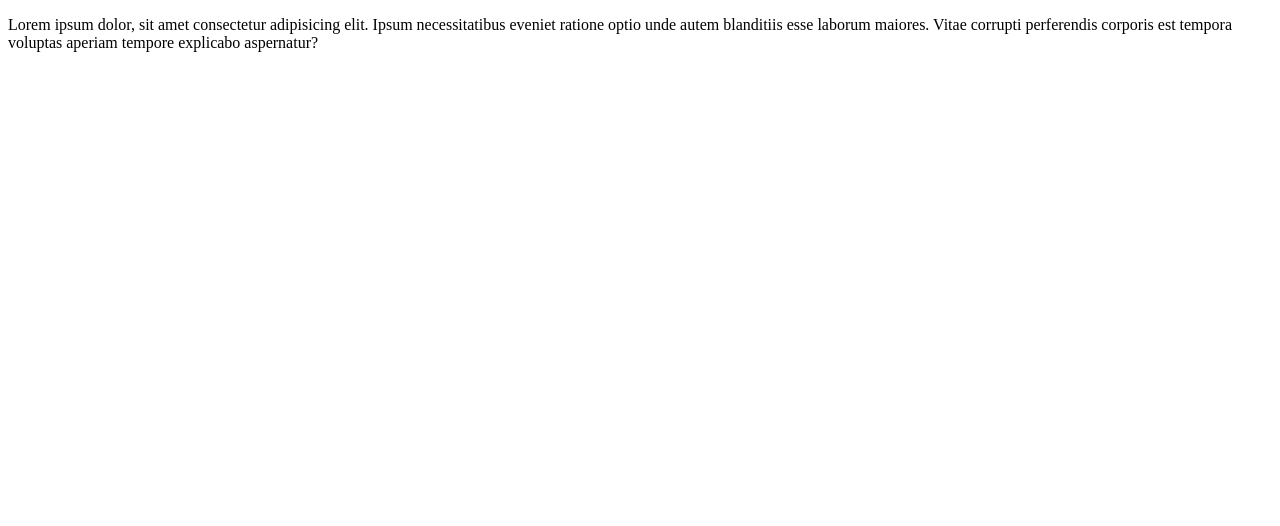
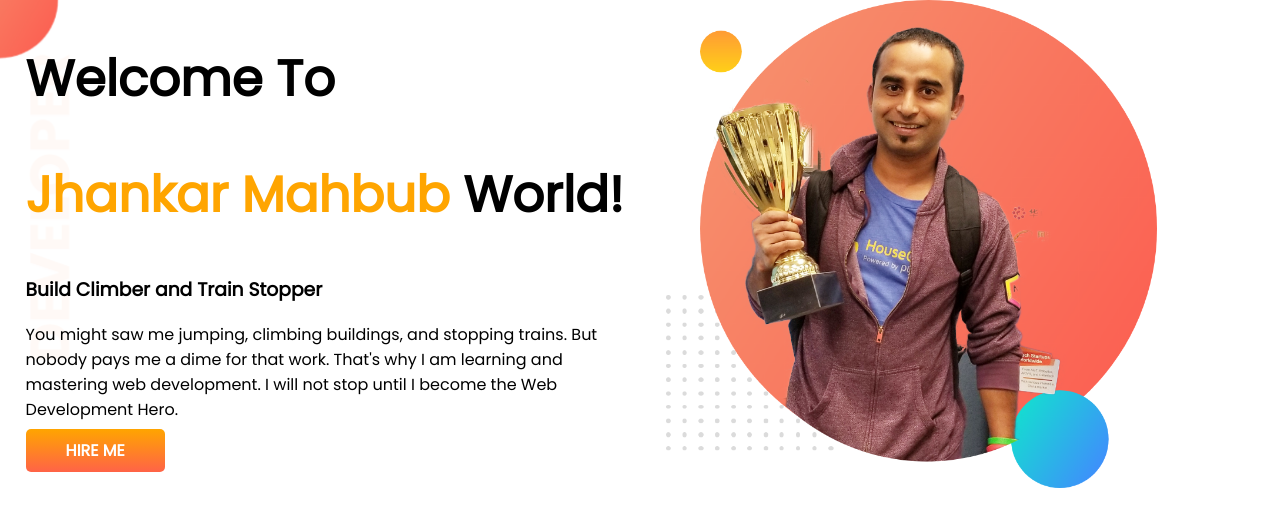
Before and after one commit to Rb-wahid/developer-portfolio, a plain HTML site: page index.html in a window 1280 px wide. Drawn offline with Linux system fonts and the light colour scheme.

Commit message:
top banner added

```diff
--- a/index.html
+++ b/index.html
@@ -1,13 +1,40 @@
 <!DOCTYPE html>
 <html lang="en">
-<head>
-    <meta charset="UTF-8">
-    <meta http-equiv="X-UA-Compatible" content="IE=edge">
-    <meta name="viewport" content="width=device-width, initial-scale=1.0">
-    <title>Rb Wahid's portfolio</title>
-    <link rel="stylesheet" href="style.css">
-</head>
-<body>
-    <p>Lorem ipsum dolor, sit amet consectetur adipisicing elit. Ipsum necessitatibus eveniet ratione optio unde autem blanditiis esse laborum maiores. Vitae corrupti perferendis corporis est tempora voluptas aperiam tempore explicabo aspernatur?</p>
-</body>
+  <head>
+    <meta charset="UTF-8" />
+    <meta http-equiv="X-UA-Compatible" content="IE=edge" />
+    <meta name="viewport" content="width=device-width, initial-scale=1.0" />
+    <title>Jhankar Portfolio</title>
+    <link rel="preconnect" href="https://fonts.googleapis.com" />
+    <link rel="preconnect" href="https://fonts.gstatic.com" crossorigin />
+    <link
+      href="https://fonts.googleapis.com/css2?family=Lobster&family=Poppins&display=swap"
+      rel="stylesheet"
+    />
+    <link rel="stylesheet" href="style.css" />
+  </head>
+  <body>
+    <section class="top-banner">
+      <div class="half-width">
+        <h1>Welcome To</h1>
+        <h1><span class="orange-color">Jhankar Mahbub</span> World!</h1>
+        <h3>Build Climber and Train Stopper</h3>
+        <p>
+          You might saw me jumping, climbing buildings, and stopping trains. But
+          nobody pays me a dime for that work. That's why I am learning and
+          mastering web development. I will not stop until I become the Web
+          Development Hero.
+        </p>
+        <a
+          class="link-button"
+          href="https://www.linkedin.com/company/programminghero/"
+          target="_black"
+          >HIRE ME</a
+        >
+      </div>
+      <div class="half-width">
+        <img src="images/jhankar.png" alt="" />
+      </div>
+    </section>
+  </body>
 </html>
--- a/style.css
+++ b/style.css
@@ -0,0 +1,40 @@
+body {
+  margin: 0;
+  font-family: "Lobster", cursive;
+  font-family: "Poppins", sans-serif;
+}
+
+h1 {
+  font-size: 50px;
+}
+
+.orange-color {
+  color: orange;
+}
+
+section {
+  display: flex;
+}
+
+.half-width {
+  width: 50%;
+  padding-left: 2%;
+}
+
+.half-width img {
+  width: 80%;
+}
+
+.link-button {
+  text-decoration: none;
+  padding: 10px 40px;
+  background-image: linear-gradient(orange, tomato);
+  border-radius: 5px;
+  color: white;
+  font-weight: 700;
+}
+
+.top-banner {
+  background-image: url(images/top-banner.png);
+  background-repeat: no-repeat;
+}
```
Also changed, not shown: images/dream-bg.png (added), images/exp-bg.png (added), images/jhankar.png (added), images/jhankar2.png (added), images/my-bg.png (added), images/my-bg2.png (added), images/top-banner.png (added), 7 other files.
